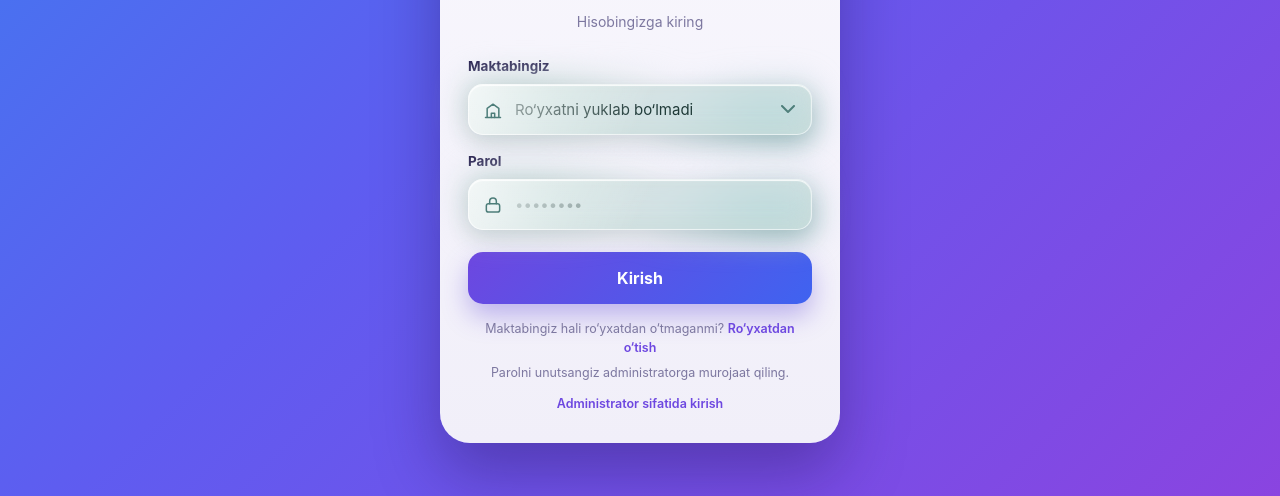
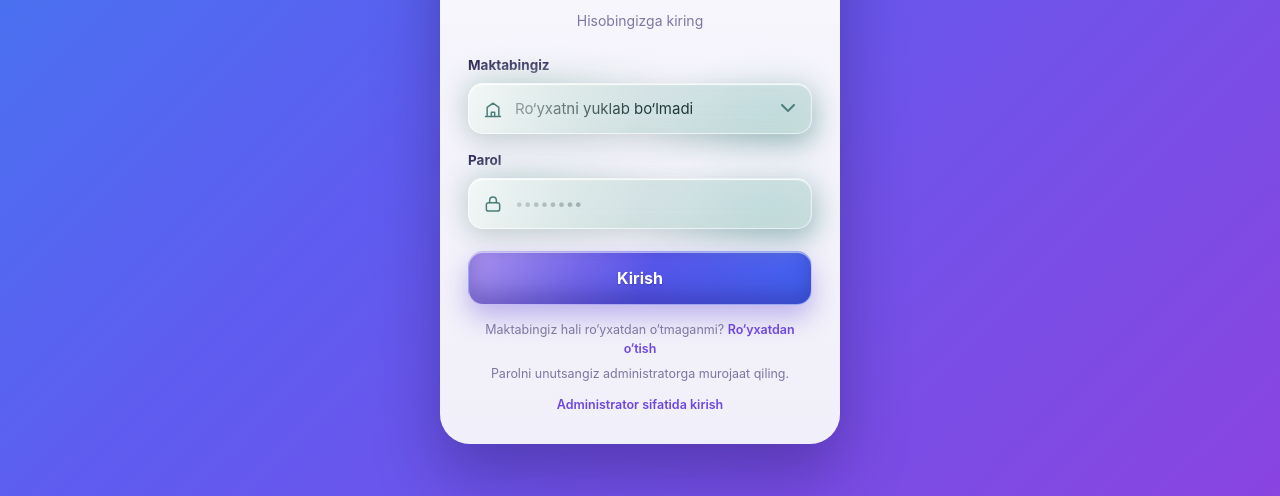
Before and after one commit to ShuxratAe01/kmdavomat, a website: page public/login.html in a window 1280 px wide. Shown: the part 304-800 px from the top of the page. Drawn offline with Linux system fonts and the light colour scheme; no server answers.

Commit message:
Kirish tugmasi ham shisha yuzali bo'ldi
Rangi o'zgarmadi — o'sha binafsha-ko'k gradiyent. Ustiga shisha
belgilari qo'shildi:

- Chap yuqoridan tushuvchi diagonal yorug'lik aksi (gradiyent qatlam
  sifatida, shuning uchun rang ostida qolmadi)
- Chetida oq nur chizig'i, ichki yuqorisida yorug'lik yo'li
- Pastdan ichkariga yumshoq soya — qalinlik hissi
- Matnga yengil soya, oq harflar shishada aniq ko'rinsin

Co-Authored-By: Claude Opus 5 <noreply@anthropic.com>

```diff
--- a/public/css/styles.css
+++ b/public/css/styles.css
@@ -807,23 +807,39 @@ tbody tr:hover { background: var(--surface-2); }
 }
 .login-card .input-wrap:focus-within .input-ico { color: #2f635f; }
 
-/* Asosiy tugma — gradiyentli */
+/* Asosiy tugma — o'sha gradiyent rangda, lekin shisha yuzali */
 .login-card .btn.big {
   width: 100%;
   margin-top: 6px;
   padding: 16px;
-  border: none;
+  border: 1px solid rgba(255, 255, 255, 0.45);
   border-radius: 15px;
   font-size: 16px;
   font-weight: 700;
   color: #fff;
-  background: linear-gradient(135deg, var(--lc-accent) 0%, var(--lc-accent-2) 100%);
-  box-shadow: 0 12px 26px rgba(84, 60, 210, 0.34);
+  /* 1-qatlam: yuzadagi yorug'lik aksi, 2-qatlam: asl rang */
+  background-image:
+    linear-gradient(
+      115deg,
+      rgba(255, 255, 255, 0.4) 0%,
+      rgba(255, 255, 255, 0.12) 33%,
+      rgba(255, 255, 255, 0) 52%
+    ),
+    linear-gradient(135deg, var(--lc-accent) 0%, var(--lc-accent-2) 100%);
+  box-shadow:
+    inset 0 1px 0 rgba(255, 255, 255, 0.55),
+    inset 0 -12px 20px rgba(38, 20, 110, 0.3),
+    0 12px 26px rgba(84, 60, 210, 0.34);
+  text-shadow: 0 1px 2px rgba(30, 15, 90, 0.28);
   transition: filter 0.18s, transform 0.06s, box-shadow 0.18s;
 }
 .login-card .btn.big:hover { filter: brightness(1.07); }
 .login-card .btn.big:active { transform: translateY(1px); }
-.login-card .btn.big:disabled { filter: none; opacity: 0.55; box-shadow: none; }
+.login-card .btn.big:disabled {
+  filter: none;
+  opacity: 0.55;
+  box-shadow: inset 0 1px 0 rgba(255, 255, 255, 0.4);
+}
 
 /* Ikkinchi darajali tugma (parol sahifasidagi "Chiqish") */
 .login-card .btn.ghost {
```
